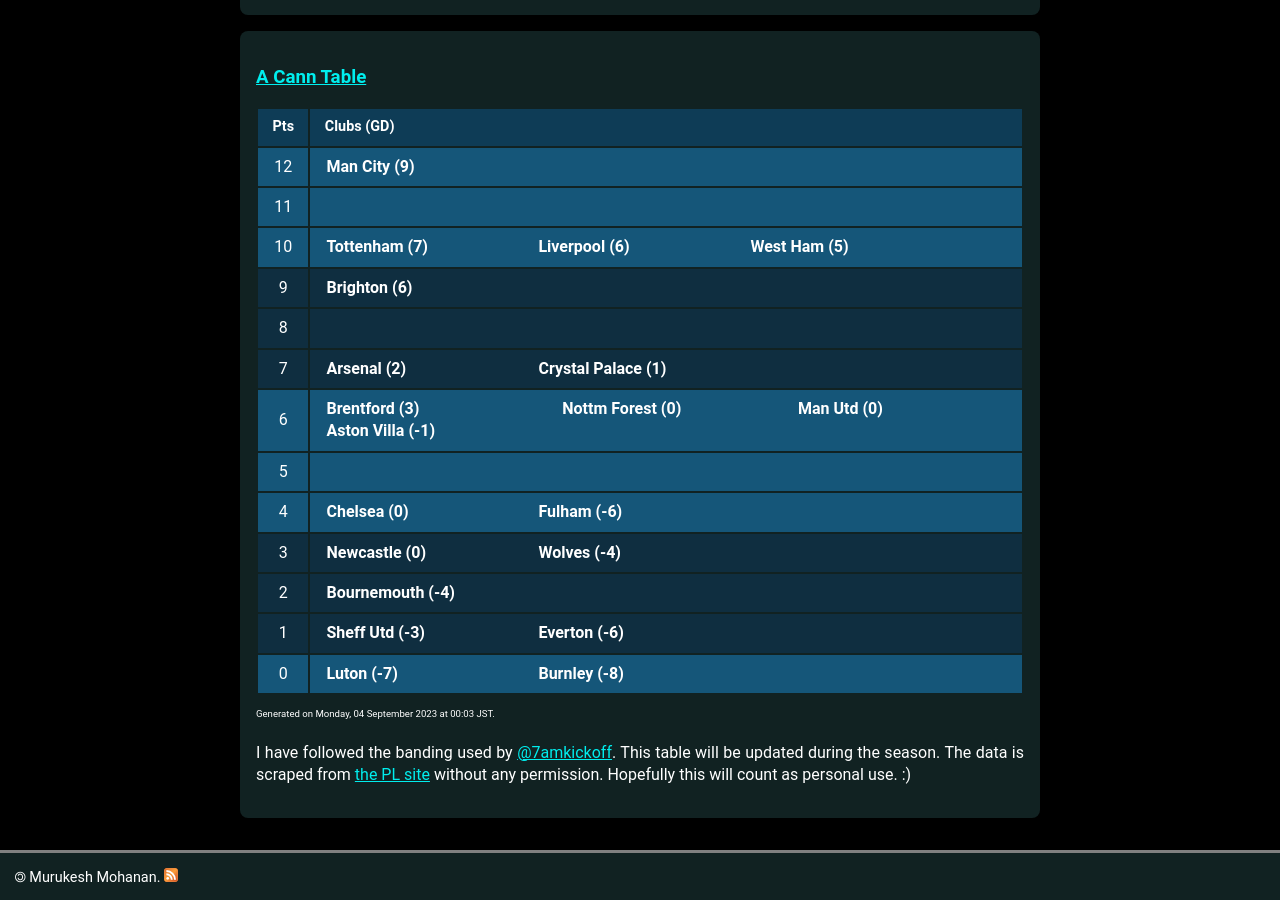
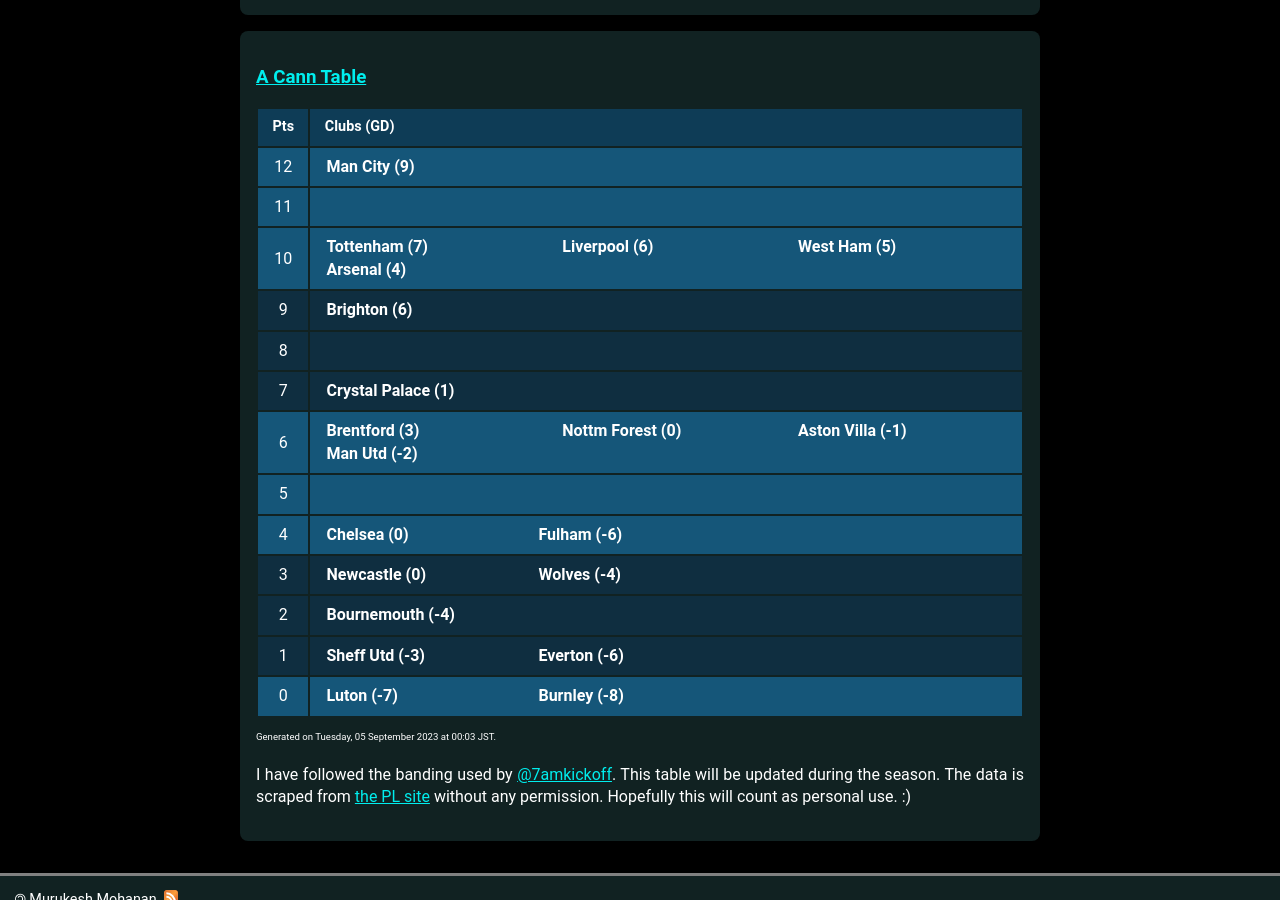
Before and after one commit to muru/muru.github.io, a Jekyll site: the page built from resources.md, in a window 1280 px wide and 900 px high, scrolled down 1338 px. Built offline with Jekyll 4.4.1, drawn with Linux system fonts in a browser that asks for light colours; some web fonts are replaced.

Commit message:
updated cann-table: Tue  5 Sep 00:03:58 JST 2023

```diff
--- a/cann-table.html
+++ b/cann-table.html
@@ -17,6 +17,7 @@
 			<span class="club-name"> Tottenham (7) </span>
 			<span class="club-name"> Liverpool (6) </span>
 			<span class="club-name"> West Ham (5) </span>
+			<span class="club-name"> Arsenal (4) </span>
 		</td>
  	</tr>
 	<tr class="cann-row-2">
@@ -33,7 +34,6 @@
 	<tr class="cann-row-2">
 		<td class="cann-point"> 7 </td>
 		<td class="cann-clubs">
-			<span class="club-name"> Arsenal (2) </span>
 			<span class="club-name"> Crystal Palace (1) </span>
 		</td>
  	</tr>
@@ -42,8 +42,8 @@
 		<td class="cann-clubs">
 			<span class="club-name"> Brentford (3) </span>
 			<span class="club-name"> Nottm Forest (0) </span>
-			<span class="club-name"> Man Utd (0) </span>
 			<span class="club-name"> Aston Villa (-1) </span>
+			<span class="club-name"> Man Utd (-2) </span>
 		</td>
  	</tr>
 	<tr class="cann-row-1">
@@ -86,4 +86,4 @@
 		</td>
  	</tr>
 </table>
-<span id="cann-gen-note"> Generated on  Monday, 04 September 2023 at 00:03 JST. </span>
+<span id="cann-gen-note"> Generated on  Tuesday, 05 September 2023 at 00:03 JST. </span>
```
